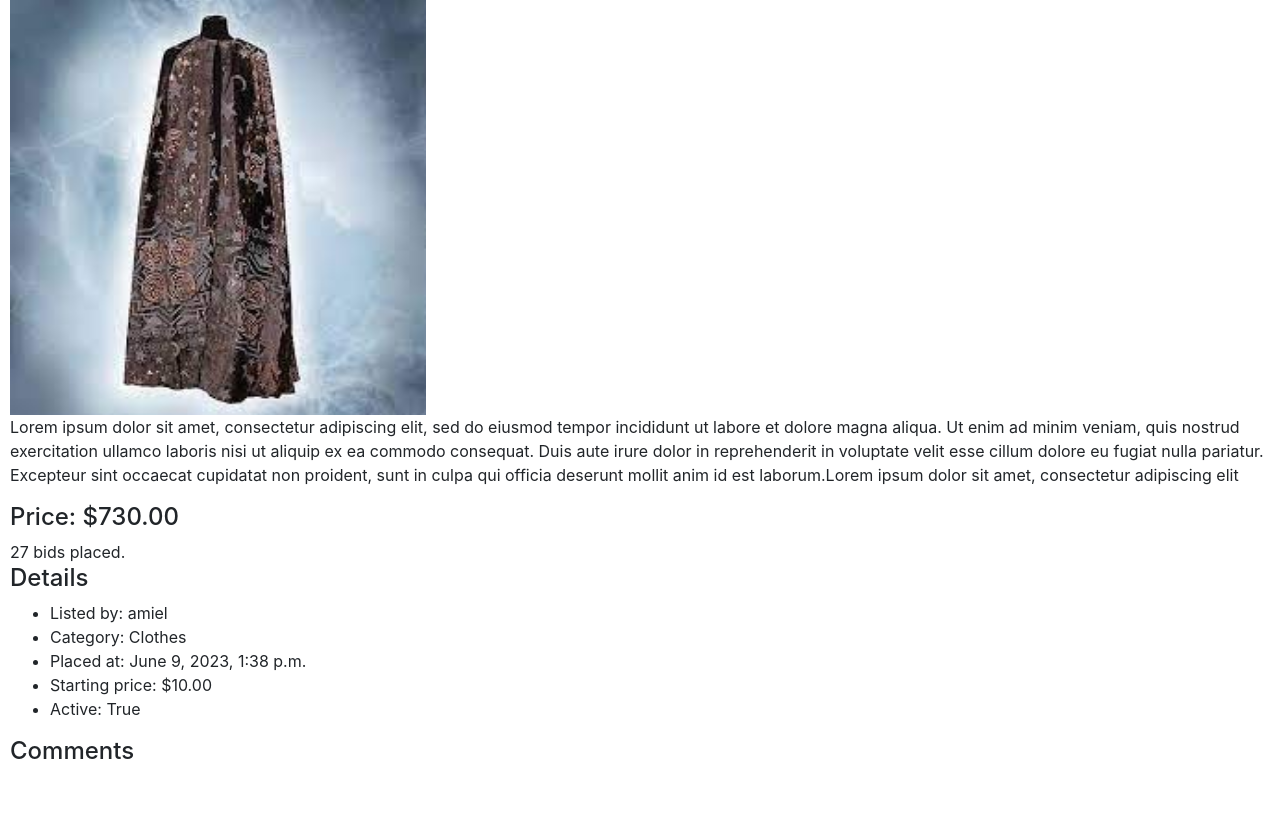
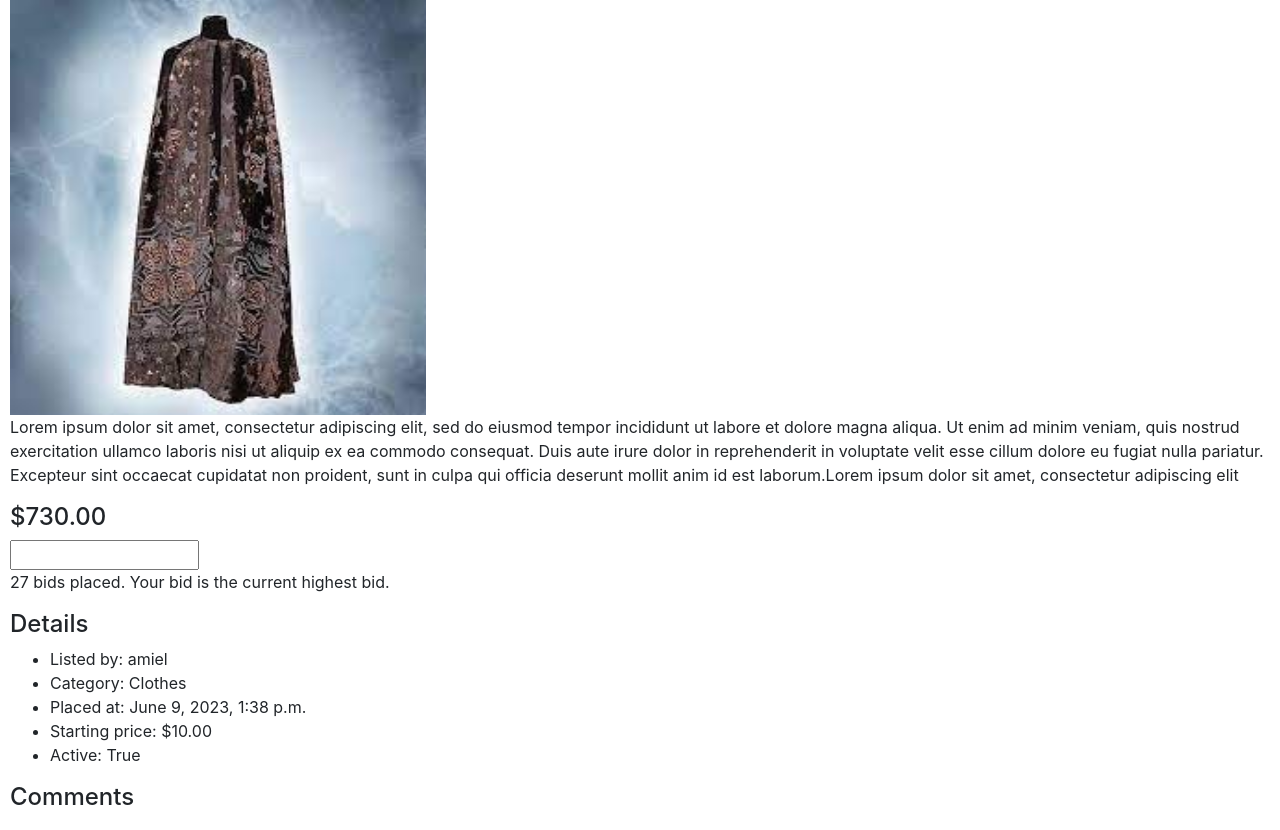
Before and after one commit to amielchristian/commerce, a Django app: page /listings/1 in a window 1280 px wide. Shown: the part 210-1040 px from the top of the page. Before the commit the page ends 969 px from the top, so only its background shows below. Run offline with Django 3.2, Linux system fonts and the light colour scheme; a user stored in the database is signed in; data comes from the database, SQL or seed files in the repository; both versions use the stored data as it was after the commit; some libraries are stand-ins or nearby versions.

Commit message:
Implement constraint for bids

```diff
--- a/auctions/models.py
+++ b/auctions/models.py
@@ -31,6 +31,12 @@ class Listing(models.Model):
             return highest_bid_instance.bid
         return self.start_price
 
+    def highest_bidder(self):
+        highest_bid_instance = self.bids.order_by('-bid').first()
+        if highest_bid_instance:
+            return highest_bid_instance.bidder
+        return "0"
+
     def __str__(self):
         return f"{self.name}"
 
--- a/auctions/templates/auctions/listing.html
+++ b/auctions/templates/auctions/listing.html
@@ -4,10 +4,29 @@
     <h2>Listing: {{ listing.name }}</h2>
     <img src="/static/auctions/{{ listing.image_name }}" alt="Image of {{ listing.name }}">
     <p>{{ listing.description }}</p>
-    <h4>Price: ${{ listing.highest_bid }}</h4>
+    <h4>${{ listing.highest_bid }}</h4>
 
-    {{ bid_amount }} bids placed.
+    <form method="POST" action="{% url 'listing' listing_id=listing_id %}">
+        {% csrf_token %}
+        {{ bid_form }}
+    </form>
+    {% if listing.highest_bidder == "0" %}
+        <p>No bids yet.</p>
+    {% else %}
+        <p>
+            {{ bid_amount }}
+            {% if bid_amount == 1 %}
+                bid
+            {% else %}
+                bids
+            {% endif %}
+            placed.
 
+            {% if listing.highest_bidder == user %}
+                Your bid is the current highest bid.
+            {% endif %}
+        </p>
+    {% endif %}
     <h4>Details</h4>
     <ul>
         <li>Listed by: {{ listing.lister }}</li>
--- a/auctions/views.py
+++ b/auctions/views.py
@@ -3,8 +3,19 @@ from django.db import IntegrityError
 from django.http import HttpResponse, HttpResponseRedirect
 from django.shortcuts import render
 from django.urls import reverse
+from django import forms
+from django.core.validators import MinValueValidator
 
-from .models import Listing, User
+from .models import Listing, User, Bid
+
+class PlaceBidForm(forms.Form):
+    bid_amount = forms.DecimalField(label="", max_digits=9, decimal_places=2, max_value=999999999.99)
+
+    def __init__(self, *args, **kwargs):
+        min_value = kwargs.pop('min_value', None)
+        super().__init__(*args, **kwargs)
+        if min_value is not None:
+            self.fields['bid_amount'].widget.attrs['min'] = min_value
 
 
 def index(request):
@@ -18,8 +29,31 @@ def listing(request, listing_id):
     listing = Listing.objects.get(pk=listing_id)
     bids = listing.bids.all()
     bid_amount = len(bids)
+    minimum_bid = listing.start_price
+    if listing.start_price < listing.highest_bid():
+        minimum_bid = float(listing.highest_bid())+0.01
+
+    # handle form
+    if request.method == "POST":
+        form = PlaceBidForm(request.POST)
+
+        # check if user is logged in
+        if request.user.is_authenticated:
+            if form.is_valid():
+                bid_amount = form.cleaned_data["bid_amount"] # isolate the bid amount from the cleaned form data
+
+                # check if bid amount is a valid bid amount
+                if bid_amount >= minimum_bid:
+                    bid = Bid(bidder=request.user, bid=bid_amount, listing=listing) # create bid object
+                    bid.save() # save the object, inserting it to the database
+                    listing.bids.add(bid) # add bid to bids
+
+                return HttpResponseRedirect(reverse(f"listing", args=[listing_id])) # redirect to listing page
+
 
     return render(request, "auctions/listing.html", {
+        "bid_form": PlaceBidForm(min_value = minimum_bid),
+        "listing_id": listing_id,
         "listing": listing,
         "bids": bids,
         "bid_amount": bid_amount
```
Also changed, not shown: db.sqlite3.
